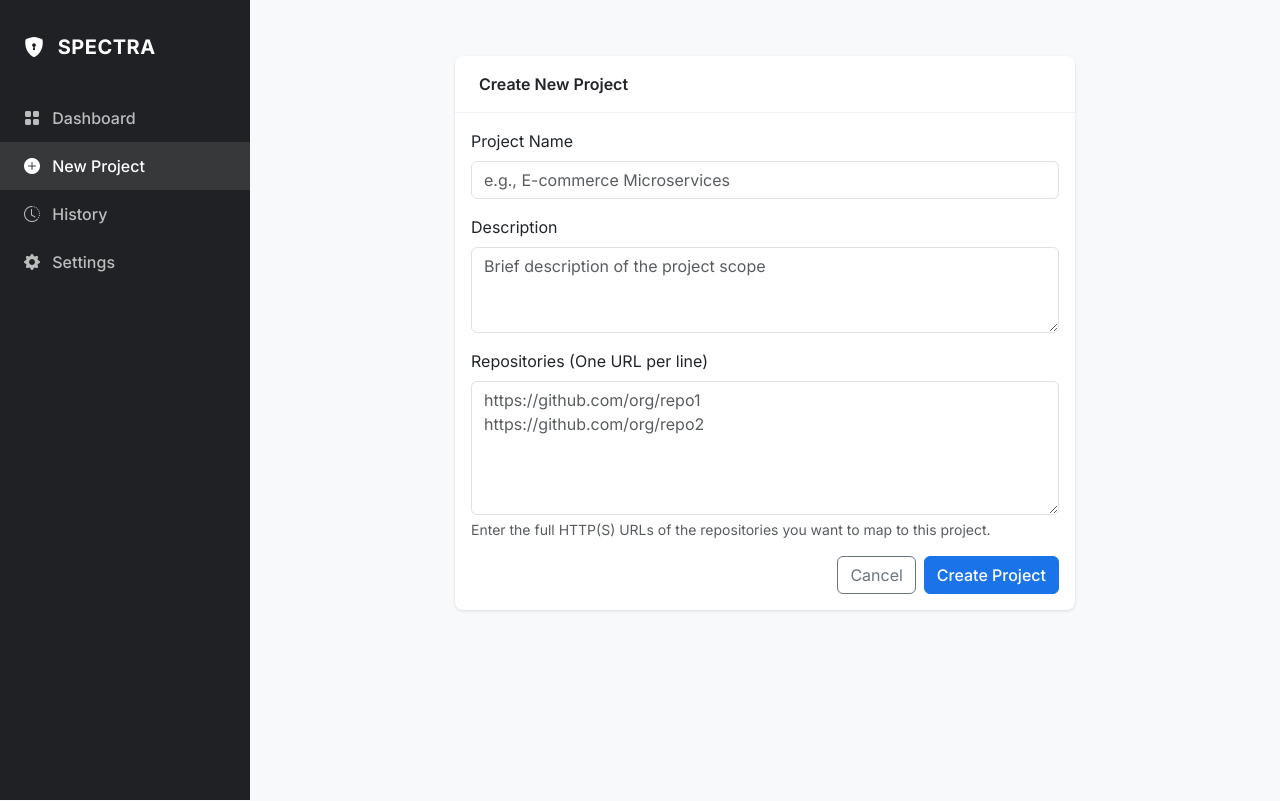
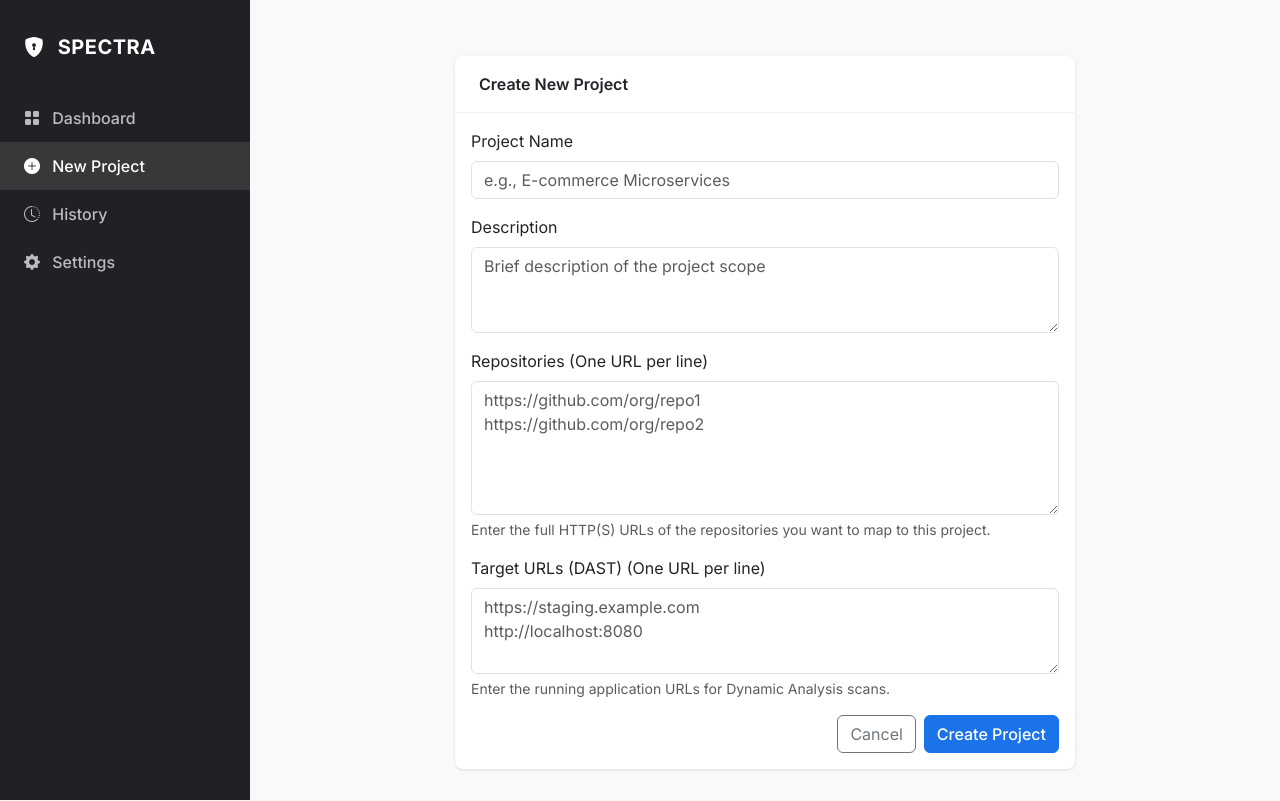
Before and after one commit to assiadialeb/Spectra, a Flask app: page /projects/new in a window 1280 px wide. Run offline with Flask 3, Linux system fonts and the light colour scheme.

Commit message:
feat: Implement DAST target URL management, introduce MkDocs documentation, and refine project detail header layout.

```diff
--- a/app/web/routes.py
+++ b/app/web/routes.py
@@ -43,6 +43,15 @@ def create_project():
                 repo_name = url.rstrip('/').split('/')[-1]
                 repo = Repository(project_id=project.id, url=url, name=repo_name)
                 db.session.add(repo)
+            db.session.commit()
+
+        # Add DAST Target URLs
+        target_urls_text = request.form.get('target_urls')
+        if target_urls_text:
+            target_urls = [line.strip() for line in target_urls_text.split('\n') if line.strip()]
+            for url in target_urls:
+                target = TargetURL(project_id=project.id, url=url)
+                db.session.add(target)
             db.session.commit()
 
         return redirect(url_for('web.project_detail', project_id=project.id))
--- a/app/web/templates/create_project.html
+++ b/app/web/templates/create_project.html
@@ -30,6 +30,13 @@
                             project.</div>
                     </div>
 
+                    <div class="mb-3">
+                        <label for="target_urls" class="form-label">Target URLs (DAST) (One URL per line)</label>
+                        <textarea class="form-control" id="target_urls" name="target_urls" rows="3"
+                            placeholder="https://staging.example.com&#10;http://localhost:8080"></textarea>
+                        <div class="form-text">Enter the running application URLs for Dynamic Analysis scans.</div>
+                    </div>
+
                     <div class="d-flex justify-content-end">
                         <a href="{{ url_for('web.dashboard') }}" class="btn btn-outline-secondary me-2">Cancel</a>
                         <button type="submit" class="btn btn-primary">Create Project</button>
```
Also changed, not shown: app/web/templates/project_detail.html (+6 -8 lines).
